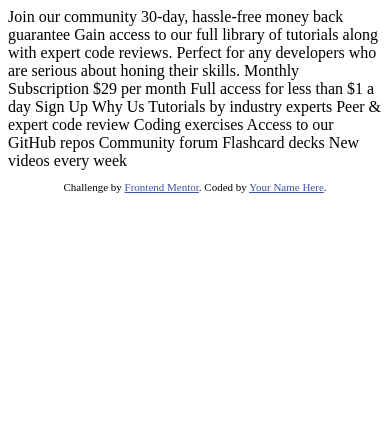
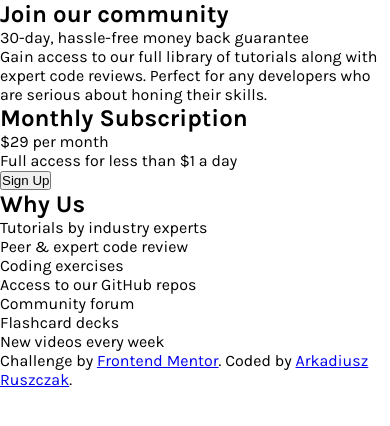
Before and after one commit to ArekR93/Single_price, a plain HTML site: page index.html in a window 390 px wide. Drawn offline with Linux system fonts and the light colour scheme.

Commit message:
finished html structure, start working with mobile style

```diff
--- a/index.html
+++ b/index.html
@@ -7,43 +7,46 @@
   <link rel="icon" type="image/png" sizes="32x32" href="./images/favicon-32x32.png">
 
   <title>Frontend Mentor | Single Price Grid Component</title>
+  <link rel="preconnect" href="https://fonts.googleapis.com">
+<link rel="preconnect" href="https://fonts.gstatic.com" crossorigin>
+<link href="https://fonts.googleapis.com/css2?family=Karla:ital,wght@0,200..800;1,200..800&display=swap" rel="stylesheet">
 
-  <!-- Feel free to remove these styles or customise in your own stylesheet 👍 -->
-  <style>
-    .attribution { font-size: 11px; text-align: center; }
-    .attribution a { color: hsl(228, 45%, 44%); }
-  </style>
+<link rel="stylesheet" href="./css/main.css">
 </head>
 <body>
-  Join our community
-
-  30-day, hassle-free money back guarantee
-
-  Gain access to our full library of tutorials along with expert code reviews.
-  Perfect for any developers who are serious about honing their skills.
-
-  Monthly Subscription
-
-  &dollar;29 per month
-
-  Full access for less than &dollar;1 a day
-
-  Sign Up
-
-  Why Us
-
-  Tutorials by industry experts
-  Peer &amp; expert code review
-  Coding exercises
-  Access to our GitHub repos
-  Community forum
-  Flashcard decks
-  New videos every week
-
+  <section>
+    <div class="wrapper">
+      <div class="card-panel">
+        <div class="card-joinus">
+          <h2 class="card-title">Join our community</h2>
+          <p class="card-moneyback">30-day, hassle-free money back guarantee</p>
+          <p class="card-text">Gain access to our full library of tutorials along with expert code reviews.
+            Perfect for any developers who are serious about honing their skills.</p>
+        </div>
+        <div class="card-pricing">
+          <h2 class="card-title">Monthly Subscription</h2>
+          <p class="card-price">&dollar;29 per month</p>
+          <p class="card-desc">Full access for less than &dollar;1 a day</p>
+          <button type="button">Sign Up</button>
+        </div>
+        <div class="card-whyus">
+          <h2 class="card-whyus-title">Why Us</h2>
+          <ul class="card-list">
+            <li class="card-list-item">Tutorials by industry experts</li>
+            <li class="card-list-item">Peer &amp; expert code review</li>
+            <li class="card-list-item">Coding exercises</li>
+            <li class="card-list-item">Access to our GitHub repos</li>
+            <li class="card-list-item">Community forum</li>
+            <li class="card-list-item">Flashcard decks</li>
+            <li class="card-list-item">New videos every week</li>
+          </ul>
+        </div>
+      </div>
+    </div>
+  </section>
   <footer>
-    <p class="attribution">
-      Challenge by <a href="https://www.frontendmentor.io?ref=challenge" target="_blank">Frontend Mentor</a>.
-      Coded by <a href="#">Your Name Here</a>.
+    <p class="footer">Challenge by <a href="https://www.frontendmentor.io?ref=challenge" target="_blank">Frontend Mentor</a>.
+      Coded by <a href="#">Arkadiusz Ruszczak</a>.
     </p>
   </footer>
 </body>
--- a/scss/main.scss
+++ b/scss/main.scss
@@ -0,0 +1,21 @@
+//PrimaryColors
+$cyan: hsl(179, 62%, 43%);
+$brightYellow: hsl(71, 73%, 54%);
+
+//NeutralColors
+
+$lightgray: hsl(204, 43%, 93%);
+$grayishBlue: hsl(218, 22%, 67%);
+
+*,
+*::before,
+*::after {
+	box-sizing: border-box;
+	padding: 0;
+	margin: 0;
+}
+
+body {
+	font-size: 16px;
+	font-family: "Karla", sans-serif;
+}
```
Also changed, not shown: css/main.css, 1 other file.
